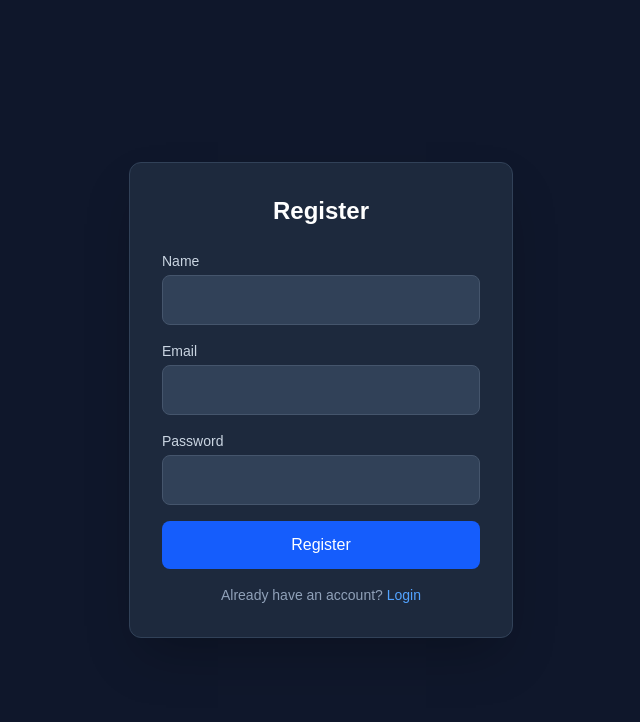
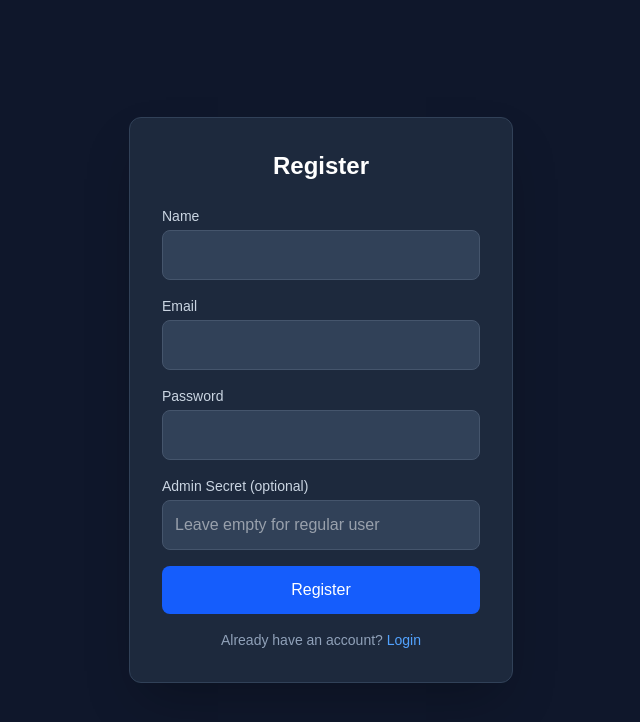
Before and after one commit to Prabhat-Malviya/-todo-app, a Next.js app: page /register in a window 1280 px wide. Shown: the top 722 px of the page, without its empty margins (319-959 px from the left). Built offline with nearby package versions, Linux system fonts and the light colour scheme.

Commit message:
Add admin secret for creating admin users

```diff
--- a/src/app/api/register/route.ts
+++ b/src/app/api/register/route.ts
@@ -7,12 +7,13 @@ const schema = z.object({
   email: z.string().email(),
   password: z.string().min(6),
   name: z.string().min(2).optional(),
+  adminSecret: z.string().optional(),
 });
 
 export async function POST(req: NextRequest) {
   try {
     const body = await req.json();
-    const { email, password, name } = schema.parse(body);
+    const { email, password, name, adminSecret } = schema.parse(body);
 
     const existingUser = await prisma.user.findUnique({ where: { email } });
     if (existingUser) {
@@ -20,12 +21,20 @@ export async function POST(req: NextRequest) {
     }
 
     const hashedPassword = await bcrypt.hash(password, 10);
+
+    const isAdmin = adminSecret === process.env.ADMIN_SECRET;
+
     const user = await prisma.user.create({
-      data: { email, password: hashedPassword, name: name || "User" },
+      data: {
+        email,
+        password: hashedPassword,
+        name: name || "User",
+        role: isAdmin ? "admin" : "user"
+      },
     });
 
     return NextResponse.json(
-      { id: user.id, email: user.email, name: user.name },
+      { id: user.id, email: user.email, name: user.name, role: user.role },
       { status: 201 }
     );
   } catch {
--- a/src/app/register/page.tsx
+++ b/src/app/register/page.tsx
@@ -9,6 +9,7 @@ export default function RegisterPage() {
   const [email, setEmail] = useState("");
   const [password, setPassword] = useState("");
   const [name, setName] = useState("");
+  const [adminSecret, setAdminSecret] = useState("");
   const [error, setError] = useState("");
   const [loading, setLoading] = useState(false);
 
@@ -20,13 +21,18 @@ export default function RegisterPage() {
     const res = await fetch("/api/register", {
       method: "POST",
       headers: { "Content-Type": "application/json" },
-      body: JSON.stringify({ email, password, name }),
+      body: JSON.stringify({ email, password, name, adminSecret }),
     });
 
     setLoading(false);
 
     if (res.ok) {
-      router.push("/login");
+      const data = await res.json();
+      if (data.role === "admin") {
+        router.push("/login?registered=admin");
+      } else {
+        router.push("/login");
+      }
     } else {
       const data = await res.json();
       setError(data.error || "Registration failed");
@@ -72,6 +78,16 @@ export default function RegisterPage() {
               required
             />
           </div>
+          <div>
+            <label className="block text-sm font-medium mb-1 text-slate-300">Admin Secret (optional)</label>
+            <input
+              type="password"
+              value={adminSecret}
+              onChange={(e) => setAdminSecret(e.target.value)}
+              placeholder="Leave empty for regular user"
+              className="w-full p-3 border border-slate-600 rounded-lg bg-slate-700 text-white focus:outline-none focus:border-blue-500"
+            />
+          </div>
           <button
             type="submit"
             disabled={loading}
```
